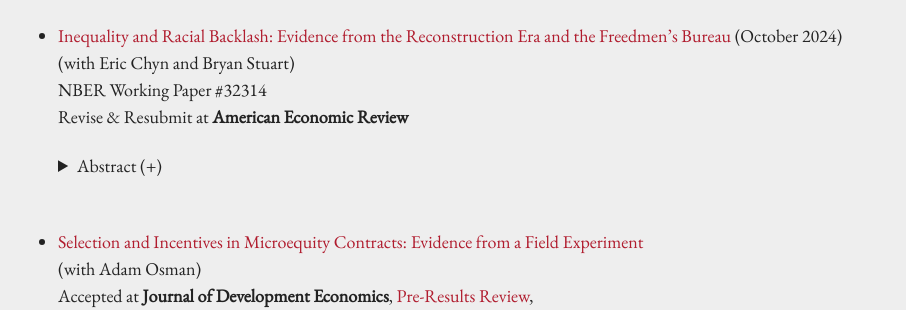
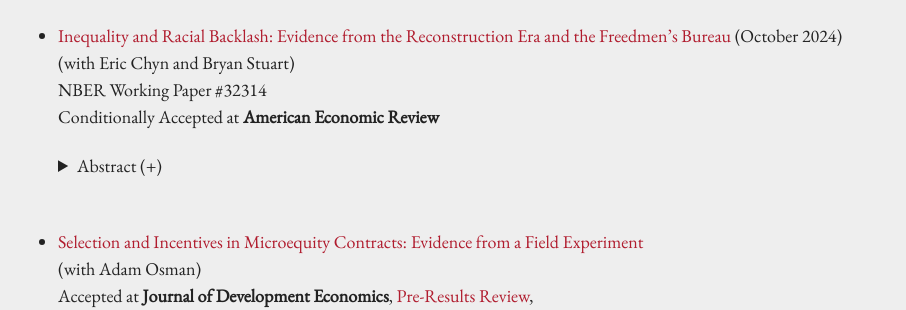
Before and after one commit to kareemhaggag/kareemhaggag.github.io, a Jekyll site: the page built from research.md, in a window 1280 px wide and 900 px high. Shown: the part 270-580 px from the top of the window, without its empty margins (186-1092 px from the left). Built offline with Jekyll 4.4.1, drawn with Linux system fonts in a browser that asks for light colours; comment, search, counter and statistics services are not loaded; our own code applies the rules of GitHub Pages for plain Markdown files.

Commit message:
update cv

```diff
--- a/research.md
+++ b/research.md
@@ -17,7 +17,7 @@ permalink: /research/
 * [Inequality and Racial Backlash: Evidence from the Reconstruction Era and the Freedmen's Bureau](/f/Freedmens_Bureau.pdf) (October 2024)<br />
   (with Eric Chyn and Bryan Stuart)<br />
   NBER Working Paper #32314<br />
-  Revise & Resubmit at **American Economic Review** <br />
+  Conditionally Accepted at **American Economic Review** <br />
 
    <details><summary> Abstract (+) </summary>
 
```
Also changed, not shown: 1 other file.
